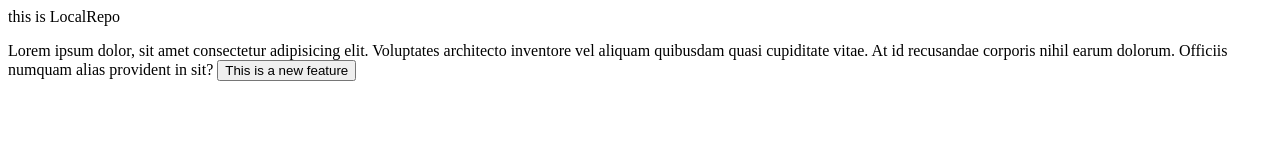
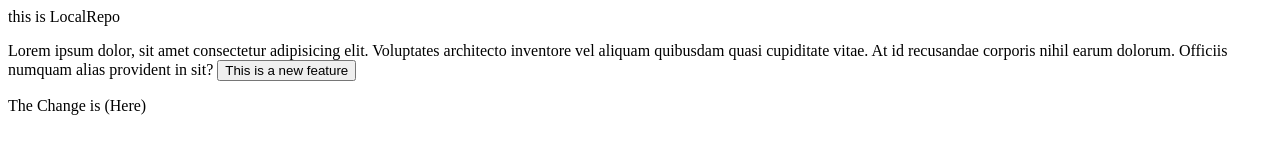
Before and after one commit to pial-paul/localrepo, a plain HTML site: page index.html in a window 1280 px wide. Drawn offline with Linux system fonts and the light colour scheme.

Commit message:
adding new change in feature1

```diff
--- a/index.html
+++ b/index.html
@@ -4,3 +4,4 @@ inventore vel aliquam quibusdam quasi cupiditate vitae. At id recusandae
 corporis nihil earum dolorum. Officiis numquam alias provident in sit?
 
 <button>This is a new feature</button>
+<p>The Change is (Here)</p>
```
